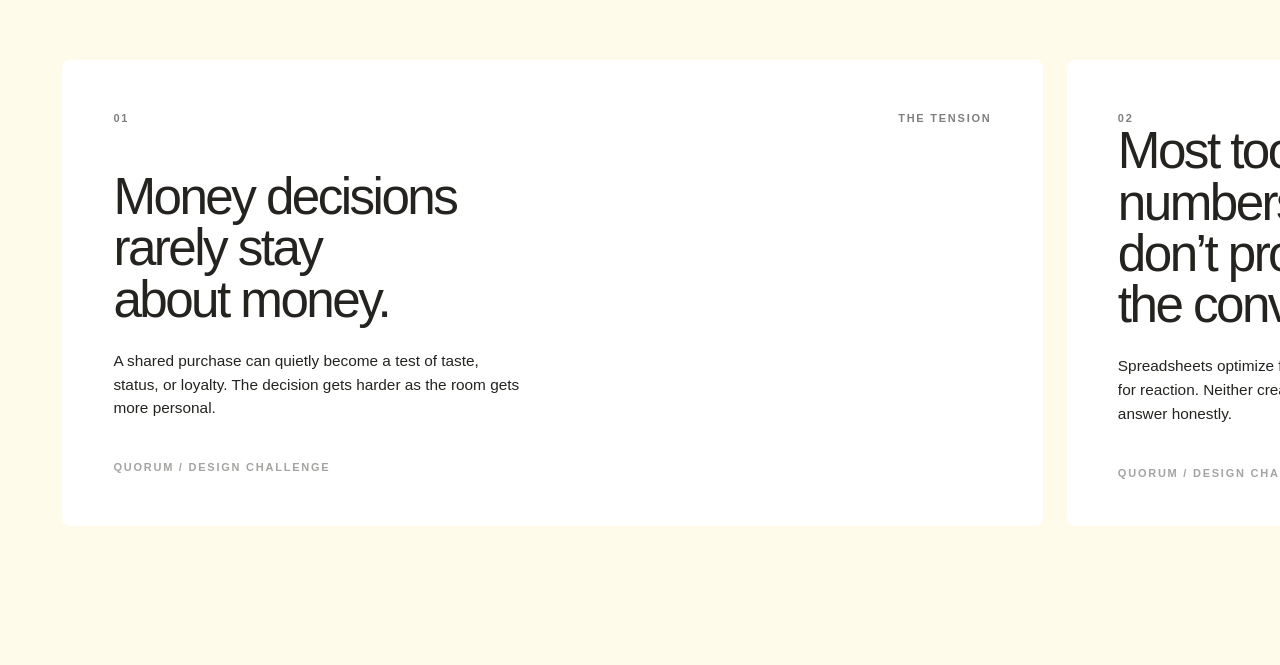
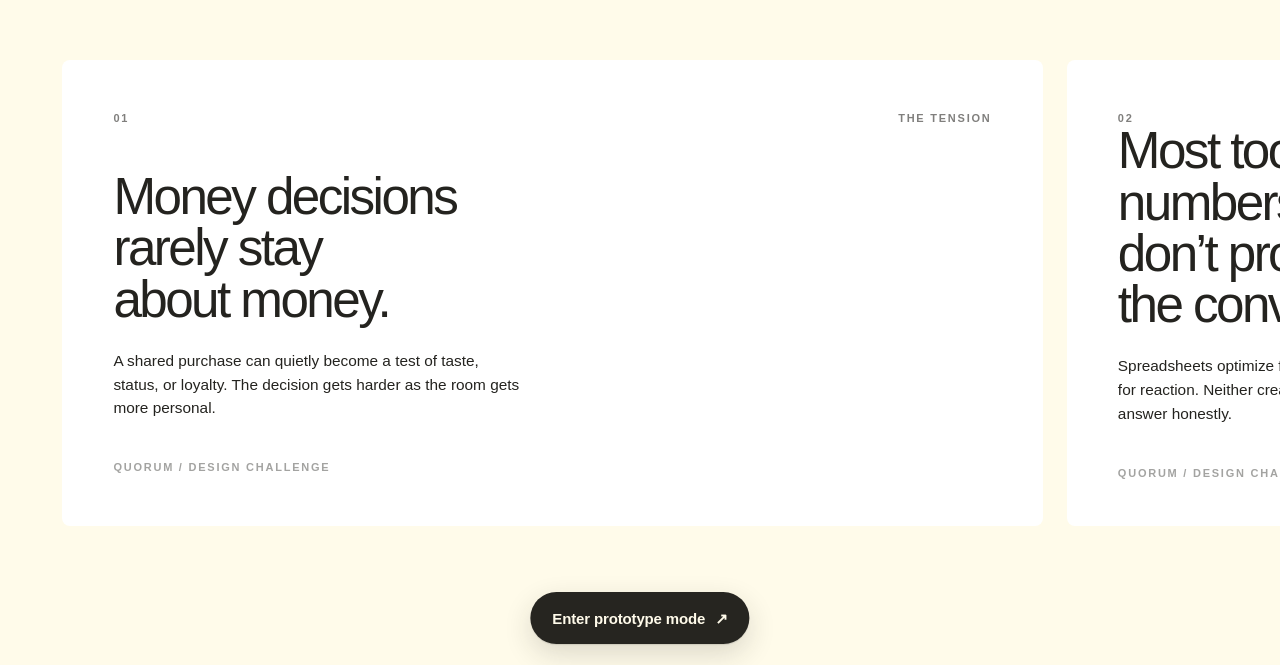
Before and after one commit to panthshah/design-challenge, a Next.js app: page / in a window 1280 px wide. Shown: the part 2132-2797 px from the top of the page. Built offline with nearby package versions, Linux system fonts and the light colour scheme.

Commit message:
Add prototype mode entry

```diff
--- a/app/globals.css
+++ b/app/globals.css
@@ -253,6 +253,52 @@ body {
   color: rgba(36, 35, 31, 0.42);
 }
 
+.prototype-mode-link {
+  position: absolute;
+  z-index: 4;
+  bottom: max(24px, env(safe-area-inset-bottom));
+  left: 50%;
+  display: inline-flex;
+  min-height: 52px;
+  align-items: center;
+  justify-content: center;
+  gap: 10px;
+  padding: 0 22px;
+  border-radius: 999px;
+  background: #262520;
+  box-shadow:
+    0 1px 1px rgba(36, 35, 31, 0.12),
+    0 10px 28px rgba(36, 35, 31, 0.16);
+  color: #fffbea;
+  font-size: 15px;
+  font-weight: 700;
+  letter-spacing: -0.01em;
+  line-height: 1;
+  text-decoration: none;
+  transform: translateX(-50%);
+  transition:
+    transform 180ms cubic-bezier(0.22, 1, 0.36, 1),
+    box-shadow 180ms cubic-bezier(0.22, 1, 0.36, 1),
+    background-color 180ms ease;
+}
+
+.prototype-mode-link:hover {
+  background: #0f0f0d;
+  box-shadow:
+    0 1px 1px rgba(36, 35, 31, 0.1),
+    0 14px 34px rgba(36, 35, 31, 0.22);
+  transform: translateX(-50%) translateY(-2px);
+}
+
+.prototype-mode-link:active {
+  transform: translateX(-50%) scale(0.96);
+}
+
+.prototype-mode-link:focus-visible {
+  outline: 3px solid #2f80ff;
+  outline-offset: 4px;
+}
+
 .story-outro {
   min-height: 100svh;
 }
@@ -352,6 +398,23 @@ body {
     margin-top: auto;
     font-size: clamp(38px, 10vw, 58px);
   }
+
+  .prototype-mode-link {
+    position: relative;
+    bottom: auto;
+    left: auto;
+    width: fit-content;
+    margin: 32px auto 0;
+    transform: none;
+  }
+
+  .prototype-mode-link:hover {
+    transform: translateY(-2px);
+  }
+
+  .prototype-mode-link:active {
+    transform: scale(0.96);
+  }
 }
 
 @media (min-aspect-ratio: 4 / 3) and (min-width: 701px) {
@@ -374,4 +437,8 @@ body {
   .computer-wrap {
     will-change: auto;
   }
+
+  .prototype-mode-link {
+    transition: none;
+  }
 }
--- a/app/page.tsx
+++ b/app/page.tsx
@@ -1,5 +1,6 @@
 "use client";
 
+import Link from "next/link";
 import Script from "next/script";
 import { useEffect, useRef, useState } from "react";
 
@@ -432,6 +433,11 @@ export default function Home() {
                 ))}
               </div>
             </div>
+
+            <Link className="prototype-mode-link" href="/prototype">
+              <span>Enter prototype mode</span>
+              <span aria-hidden="true">↗</span>
+            </Link>
           </div>
         </section>
 
```
